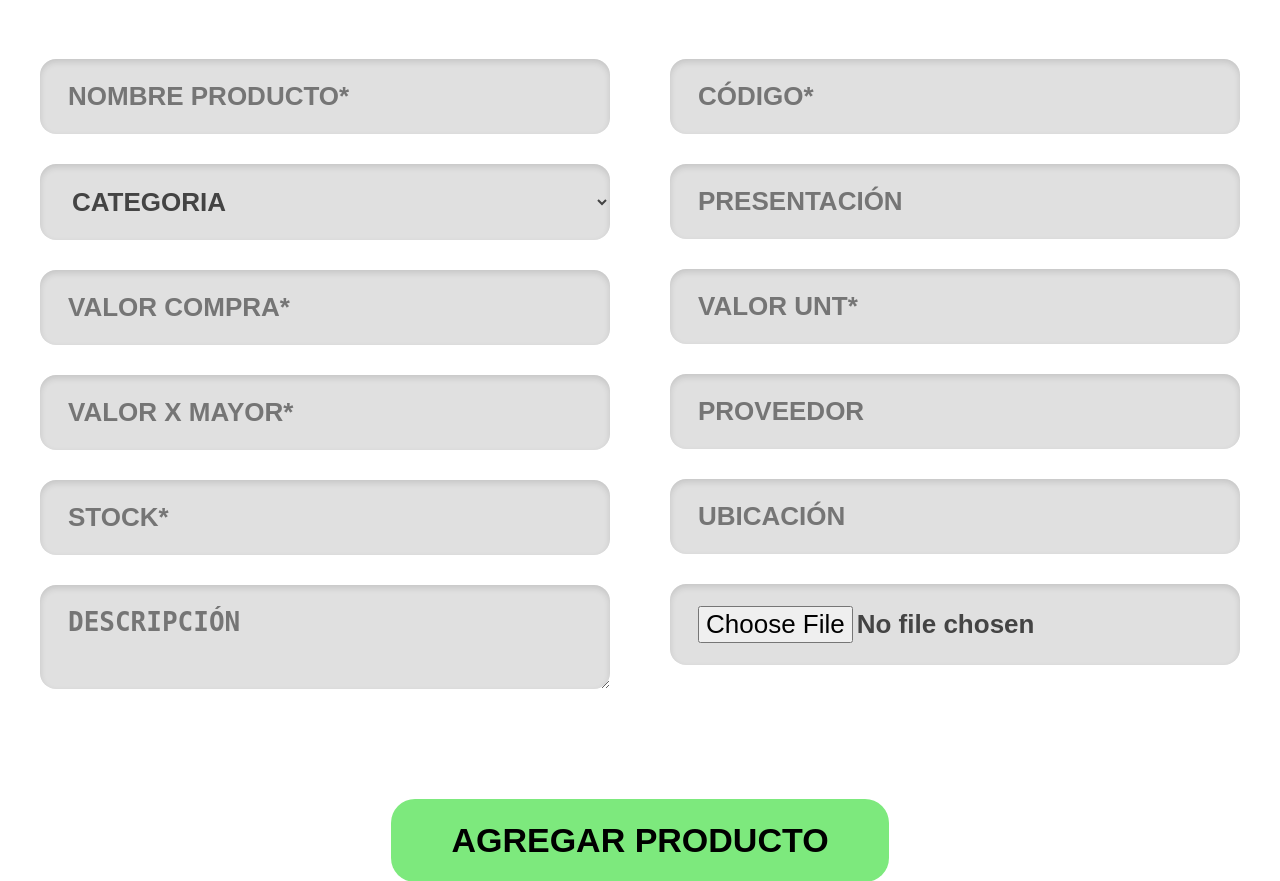
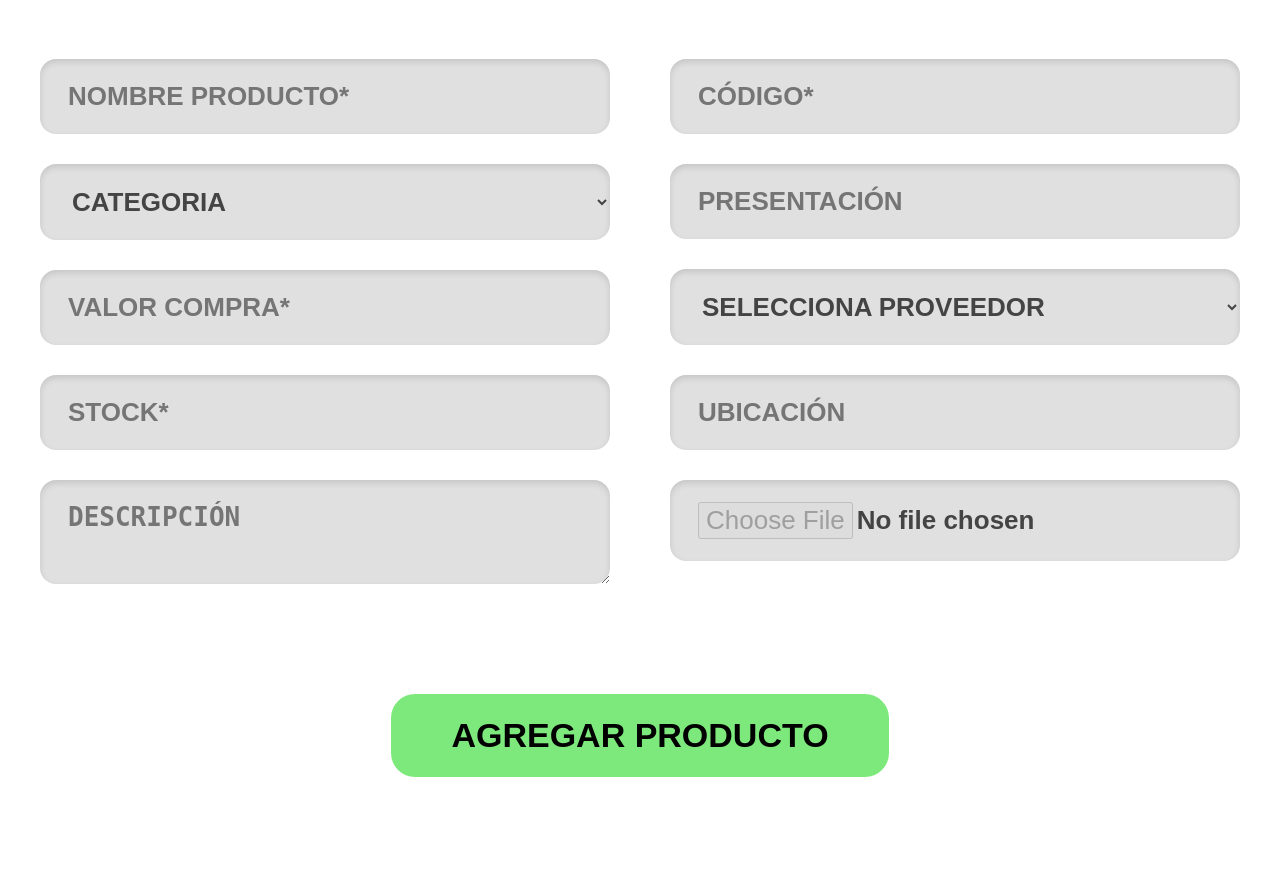
Before and after one commit to CallmeDrift/SIGIC, a Flask app: page /agregarproducto in a window 1280 px wide. Shown: the part 141-1022 px from the top of the page. After the commit the page ends 918 px from the top, so only its background shows below. Run offline with Flask 3, Linux system fonts and the light colour scheme; data that the repository does not hold is empty.

Commit message:
listo agregar producto

```diff
--- a/app.py
+++ b/app.py
@@ -75,9 +75,41 @@ def gestionproductos():
     conn.close()
     return render_template('gestionproductos.html', productos=productos)
 
-@app.route('/agregarproducto')
+@app.route('/agregarproducto', methods=['GET', 'POST'])
 def agregarproducto():
-    return render_template('AgregarProducto.html')
+    conn = get_connection()
+    cursor = conn.cursor(dictionary=True)
+
+    if request.method == 'POST':
+        nombre = request.form['nombre_producto']
+        codigo = request.form['codigo']
+        precio_compra = float(request.form['precio_compra'])
+        precio_venta = round(precio_compra * 1.2, 2)
+        precio_mayor = round(precio_compra * 1.1, 2)  # (aún no se usa en DB pero ya lo tienes calculado)
+        descripcion = request.form.get('descripcion', '')
+        presentacion = request.form.get('presentacion', '')
+        ubicacion = request.form.get('ubicacion', '')
+        stock = int(request.form['cantidad'])
+        proveedor = request.form.get('id_proveedor')
+
+        # Insertar producto
+        cursor = conn.cursor()
+        cursor.execute("""
+            INSERT INTO productos
+            (nombre_producto, codigo, precio_compra, precio_venta, descripcion, presentacion, ubicacion, cantidad, id_proveedor)
+            VALUES (%s, %s, %s, %s, %s, %s, %s, %s, %s)
+        """, (nombre, codigo, precio_compra, precio_venta, descripcion, presentacion, ubicacion, stock, proveedor))
+
+        conn.commit()
+        conn.close()
+        return redirect('/gestionproductos')
+
+    # Si es GET, cargar proveedores
+    cursor.execute("SELECT id, empresa FROM proveedores")
+    proveedores = cursor.fetchall()
+    conn.close()
+    return render_template('AgregarProducto.html', proveedores=proveedores)
+
 
 @app.route('/editarproducto')
 def editarproducto():
--- a/templates/AgregarProducto.html
+++ b/templates/AgregarProducto.html
@@ -1,14 +1,15 @@
 <!DOCTYPE html>
 <html lang="es">
+
 <head>
   <meta charset="UTF-8">
   <title>Agregar Producto - SIGIC</title>
   <style>
-  body{
-    margin:0;
-    font-family:'Arial',sans-serif;
-    background:#ffffff;
-    font-size:120%;
+    body {
+      margin: 0;
+      font-family: 'Arial', sans-serif;
+      background: #ffffff;
+      font-size: 120%;
       margin-bottom: 20px;
     }
 
@@ -35,60 +36,73 @@
     }
 
     /* wrapper para centrar y dar aire */
-  .form-wrapper{
-    width:100%;
-    display:flex;
-    flex-direction:column;
-    align-items:center;
-    margin-top:60px;
+    .form-wrapper {
+      width: 100%;
+      display: flex;
+      flex-direction: column;
+      align-items: center;
+      margin-top: 60px;
     }
 
-  form{
-    display:flex;
-    flex-wrap:wrap;
-    justify-content:center;
-    gap:60px;                    /* más aire entre columnas */
-    padding:60px 30px;
-    max-width:1200px;
-    width:100%;
+    form {
+      display: flex;
+      flex-wrap: wrap;
+      justify-content: center;
+      gap: 60px;
+      /* más aire entre columnas */
+      padding: 60px 30px;
+      max-width: 1200px;
+      width: 100%;
     }
 
-  .form-col{
-    display:flex;
-    flex-direction:column;
-    gap:30px;                    /* más aire vertical */
-    min-width:380px;             /* inputs más anchos */
-    flex:1;
+    .form-col {
+      display: flex;
+      flex-direction: column;
+      gap: 30px;
+      /* más aire vertical */
+      min-width: 380px;
+      /* inputs más anchos */
+      flex: 1;
     }
 
-  input,select,textarea{
-    padding:22px 28px;           /* cojín grande */
-    font-size:26px;              /* texto grande */
-    border:none;
-    border-radius:16px;
-    background:#e0e0e0;
-    box-shadow:inset 0 3px 6px rgba(0,0,0,0.12);
-    font-weight:bold;
-    color:#444;
+    input,
+    select,
+    textarea {
+      padding: 22px 28px;
+      /* cojín grande */
+      font-size: 26px;
+      /* texto grande */
+      border: none;
+      border-radius: 16px;
+      background: #e0e0e0;
+      box-shadow: inset 0 3px 6px rgba(0, 0, 0, 0.12);
+      font-weight: bold;
+      color: #444;
     }
 
-  textarea{resize:vertical;}
+    textarea {
+      resize: vertical;
+    }
 
-  .submit-btn{
-    margin-top:50px;
-    background:#7DE97D;
-    color:#000;
-    font-size:34px;
-    font-weight:bold;
-    padding:22px 60px;
-    border:none;
-    border-radius:24px;
-    cursor:pointer;
-    transition:background-color .3s;
+    .submit-btn {
+      margin-top: 50px;
+      background: #7DE97D;
+      color: #000;
+      font-size: 34px;
+      font-weight: bold;
+      padding: 22px 60px;
+      border: none;
+      border-radius: 24px;
+      cursor: pointer;
+      transition: background-color .3s;
     }
-  .submit-btn:hover{background:#60d860;}
+
+    .submit-btn:hover {
+      background: #60d860;
+    }
   </style>
 </head>
+
 <body>
   <header>
     <button class="btn-atras" onclick="location.href='/gestionproductos'">← IR ATRÁS</button>
@@ -96,33 +110,42 @@
   </header>
 
   <div class="form-wrapper">
-    <form>
+    <form method="POST" action="/agregarproducto">
       <div class="form-col">
-        <input type="text" placeholder="NOMBRE PRODUCTO*" required>
-        <select>
+        <input type="text" name="nombre_producto" placeholder="NOMBRE PRODUCTO*" required>
+
+        <!-- La categoría por ahora no se guarda -->
+        <select name="categoria">
           <option value="">CATEGORIA</option>
           <option value="lacteos">Lácteos</option>
           <option value="snacks">Snacks</option>
           <option value="frutas">Frutas</option>
           <option value="aseo">Aseo</option>
         </select>
-        <input type="number" placeholder="VALOR COMPRA*" required>
-        <input type="number" placeholder="VALOR X MAYOR*" required>
-        <input type="number" placeholder="STOCK*" required>
-        <textarea rows="2" placeholder="DESCRIPCIÓN"></textarea>
+
+        <input type="number" name="precio_compra" placeholder="VALOR COMPRA*" required>
+        <input type="number" name="cantidad" placeholder="STOCK*" required>
+        <textarea name="descripcion" rows="2" placeholder="DESCRIPCIÓN"></textarea>
       </div>
 
       <div class="form-col">
-        <input type="text" placeholder="CÓDIGO*" required>
-        <input type="text" placeholder="PRESENTACIÓN">
-        <input type="number" placeholder="VALOR UNT*" required>
-        <input type="text" placeholder="PROVEEDOR">
-        <input type="text" placeholder="UBICACIÓN">
-        <input type="file" accept="image/*">
+        <input type="text" name="codigo" placeholder="CÓDIGO*" required>
+        <input type="text" name="presentacion" placeholder="PRESENTACIÓN">
+
+        <!-- SELECT para proveedor -->
+        <select name="id_proveedor" required>
+          <option value="">SELECCIONA PROVEEDOR</option>
+          {% for proveedor in proveedores %}
+            <option value="{{ proveedor.id }}">{{ proveedor.empresa }}</option>
+          {% endfor %}
+        </select>
+
+        <input type="text" name="ubicacion" placeholder="UBICACIÓN">
+        <input type="file" accept="image/*" disabled>
       </div>
+
+      <button class="submit-btn" type="submit">AGREGAR PRODUCTO</button>
     </form>
-
-    <button class="submit-btn">AGREGAR PRODUCTO</button>
   </div>
 </body>
 </html>
```
Lines whose indentation alone changed are shown as unchanged.
